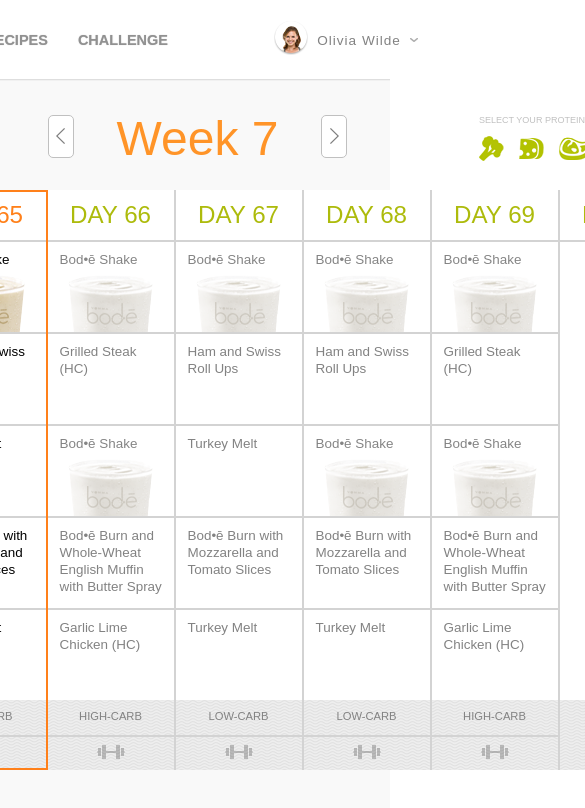
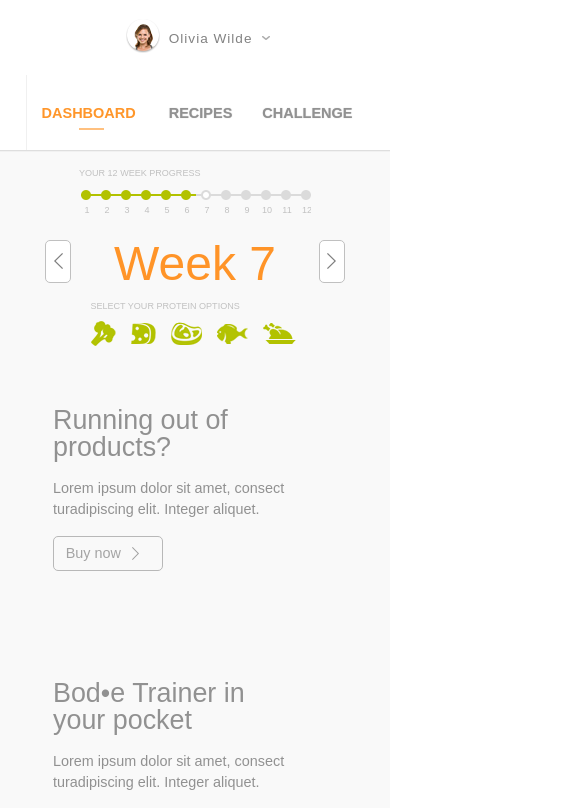
Before and after one commit to trohda/diet-feature-project, a React (Create React App) app: page / in a window 390 px wide. Shown: the top 808 px of the page, 585 px wide, since content can reach past the window. Built offline with nearby package versions, Linux system fonts and the light colour scheme.

Commit message:
Part of mobile version

```diff
--- a/src/components/Footer/FooterStyles/Footer.styled.js
+++ b/src/components/Footer/FooterStyles/Footer.styled.js
@@ -1,8 +1,7 @@
 import styled from "styled-components";
 
 export const StyledFooter = styled.footer`
-  box-sizing: border-box;
-  width: 1024px;
+  max-width: 1024px;
   margin: 0 auto;
   display: flex;
   flex-direction: row;
@@ -15,6 +14,25 @@
   & > div:last-child {
     border-left: 1px solid lightgrey;
     padding-left: 16px;
+  }
+
+  @media only screen and (max-width: 1024px) {
+    & {
+      width: 100%px;
+      display: flex;
+      flex-direction: column;
+      justify-content: center;
+      align-items: center;
+
+      & > div:first-child {
+        border-right: none;
+      }
+
+      & > div:last-child {
+        border-left: none;
+        padding-left: 0px;
+      }
+    }
   }
 `;
 
--- a/src/components/Header/Header.js
+++ b/src/components/Header/Header.js
@@ -14,7 +14,6 @@
   const [userAvatar, setUserAvatar] = useState(OliviaAvatar);
 
   return (
-    <>
     <StyledHeader>
       <HeaderContentWrapper>
         <NavbarWrapper>
@@ -25,7 +24,6 @@
         </LoggedUserWrapper>
       </HeaderContentWrapper>
     </StyledHeader>
-    </>
   );
 };
 
--- a/src/components/Header/HeaderStyles/Header.styled.js
+++ b/src/components/Header/HeaderStyles/Header.styled.js
@@ -2,13 +2,19 @@
 
 export const StyledHeader = styled.header`
   background-color: white;
-  width: 100%;
+  width: 100%px;
   height: 79px;
   border-bottom: 1px solid rgba(0, 0, 0, 0.13);
   display: flex;
   flex-direction: row;
   justify-content: center;
   padding-top: 0px;
+
+  @media only screen and (max-width: 768px) {
+    & {
+      height: 150px;
+    }
+  }
 `;
 
 export const HeaderContentWrapper = styled.div`
@@ -16,6 +22,14 @@
   display: flex;
   flex-direction: row;
   justify-content: center;
+
+  @media only screen and (max-width: 768px) {
+    & {
+      flex-direction: column-reverse;
+      justify-content: center;
+      align-items: center;
+    }
+  }
 `;
 
 export const NavbarWrapper = styled.div`
@@ -24,6 +38,11 @@
   justify-content: flex-end;
   width: 50%;
   height: 100%;
+  @media only screen and (max-width: 768px) {
+    & {
+      justify-content: center;
+    }
+  }
 `;
 
 export const LoggedUserWrapper = styled.div`
--- a/src/components/Header/HeaderStyles/Navbar.styled.js
+++ b/src/components/Header/HeaderStyles/Navbar.styled.js
@@ -8,10 +8,16 @@
   display: flex;
   flex-direction: row;
   align-items: center;
+
   gap: 2px;
   font-weight: 650;
   color: rgb(145, 145, 145);
   padding: 0 15px;
+  @media only screen and (max-width: 461px) {
+    & {
+      padding: 0;
+    }
+  }
 `;
 
 export const StyledNavbarElementUnActive = styled.div`
--- a/src/components/MealPlan/MealPlanHeader/MealPlanHeaderStyles/MealPlanHeader.styled.js
+++ b/src/components/MealPlan/MealPlanHeader/MealPlanHeaderStyles/MealPlanHeader.styled.js
@@ -2,10 +2,18 @@
 
 export const MealPlanHEaderWrapper = styled.div`
   width: 100%;
-  height: 109px;
+  min-height: 109px;
   margin: 0 21px;
   display: flex;
   flex-direction: row;
   justify-content: center;
   align-items: center;
+
+  @media only screen and (max-width: 1024px) {
+    & {
+      flex-direction: column;
+      width: 320px;
+      margin: 0;
+    }
+  }
 `;
--- a/src/components/MealPlan/MealPlanHeader/MealPlanHeaderStyles/ProteinSelector.styled.js
+++ b/src/components/MealPlan/MealPlanHeader/MealPlanHeaderStyles/ProteinSelector.styled.js
@@ -20,6 +20,12 @@
     margin-top: 6px;
     margin-right: 4px;
   }
+
+  @media only screen and (max-width: 1024px) {
+    & {
+      align-items: center;
+    }
+  }
 `;
 
 export const StyledTypeOfProteinWrapper = styled.div`
--- a/src/components/MealPlan/MealPlanHeader/MealPlanHeaderStyles/WeekProgress.styled.js
+++ b/src/components/MealPlan/MealPlanHeader/MealPlanHeaderStyles/WeekProgress.styled.js
@@ -1,7 +1,7 @@
 import styled from "styled-components";
 
 export const StyledWeekProgress = styled.div`
-  width: 327px;
+  min-width: 327px;
   height: 60px;
   padding: 17px 0 0 5px;
 
@@ -12,6 +12,13 @@
     text-align: left;
     color: rgb(193, 193, 193);
     margin-bottom: 10px;
+  }
+  @media only screen and (max-width: 1024px) {
+    & {
+      min-width: 0px;
+      align-items: center;
+      padding-left: 0;
+    }
   }
 `;
 
@@ -38,4 +45,9 @@
     text-align: center;
     padding: 2px 0 0 2px;
   }
+  @media only screen and (max-width: 1024px) {
+    & {
+      align-items: center;
+    }
+  }
 `;
--- a/src/components/MealPlan/MealPlanHeader/MealPlanHeaderStyles/WeekSelector.styled.js
+++ b/src/components/MealPlan/MealPlanHeader/MealPlanHeaderStyles/WeekSelector.styled.js
@@ -1,13 +1,19 @@
 import styled from "styled-components";
 
 export const StyledWeekSelector = styled.div`
-  width: 327px;
+  min-width: 327px;
   height: 60px;
   display: flex;
   flex-direction: row;
   justify-content: space-around;
   align-items: center;
   margin-top: 2px;
+
+  @media only screen and (max-width: 1024px) {
+    & {
+      width: 32px;
+    }
+  }
 
   h2 {
     font-size: 3rem;
--- a/src/components/MealPlan/MealPlanStyles/MealPlan.styled.js
+++ b/src/components/MealPlan/MealPlanStyles/MealPlan.styled.js
@@ -1,8 +1,13 @@
 import styled from "styled-components";
 
 export const StyledMealPlan = styled.div`
-  width: 1024px;
+  max-width: 1024px;
   display: flex;
   flex-direction: column;
   align-items: center;
+  @media only screen and (max-width: 1024px) {
+    & {
+      width: 100%px;
+    }
+  }
 `;
--- a/src/components/MealPlan/MealPlanTable/MealPlanTableStyles/MealPlanTable.styled.js
+++ b/src/components/MealPlan/MealPlanTable/MealPlanTableStyles/MealPlanTable.styled.js
@@ -6,4 +6,10 @@
   border-radius: 4px;
   display: flex;
   flex-direction: row;
+
+  @media only screen and (max-width: 1024px) {
+    & {
+      display: none;
+    }
+  }
 `;
--- a/src/components/MealPlan/MealPlanTable/MealPlanTableStyles/VerticalTableHeader.styled.js
+++ b/src/components/MealPlan/MealPlanTable/MealPlanTableStyles/VerticalTableHeader.styled.js
@@ -4,7 +4,6 @@
 export const VerticalTableHeaderWrapper = styled.div`
   background-image: url(${verticalHeaderBackground});
   width: 86px;
-  height: 580px;
   display: flex;
   flex-direction: column;
 
```
Lines whose indentation alone changed are shown as unchanged.
